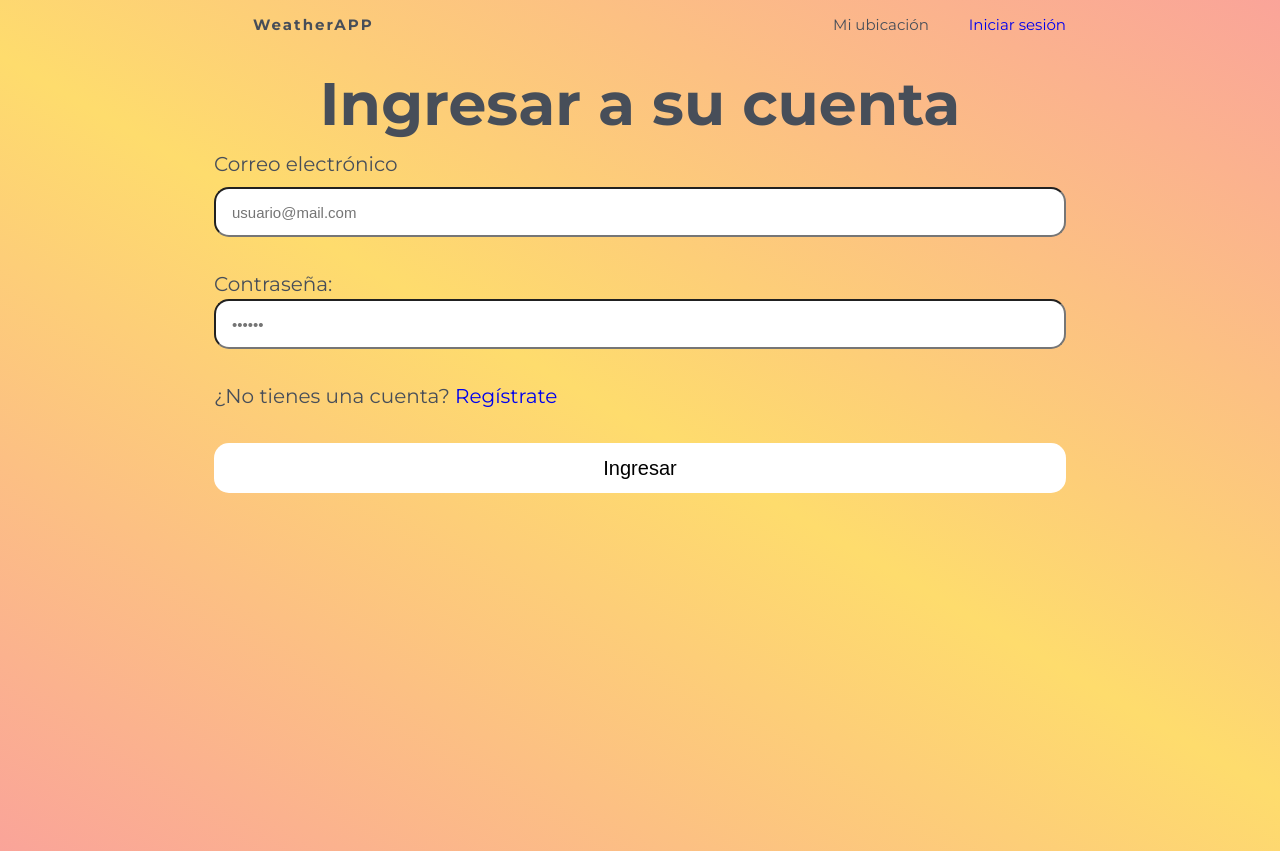
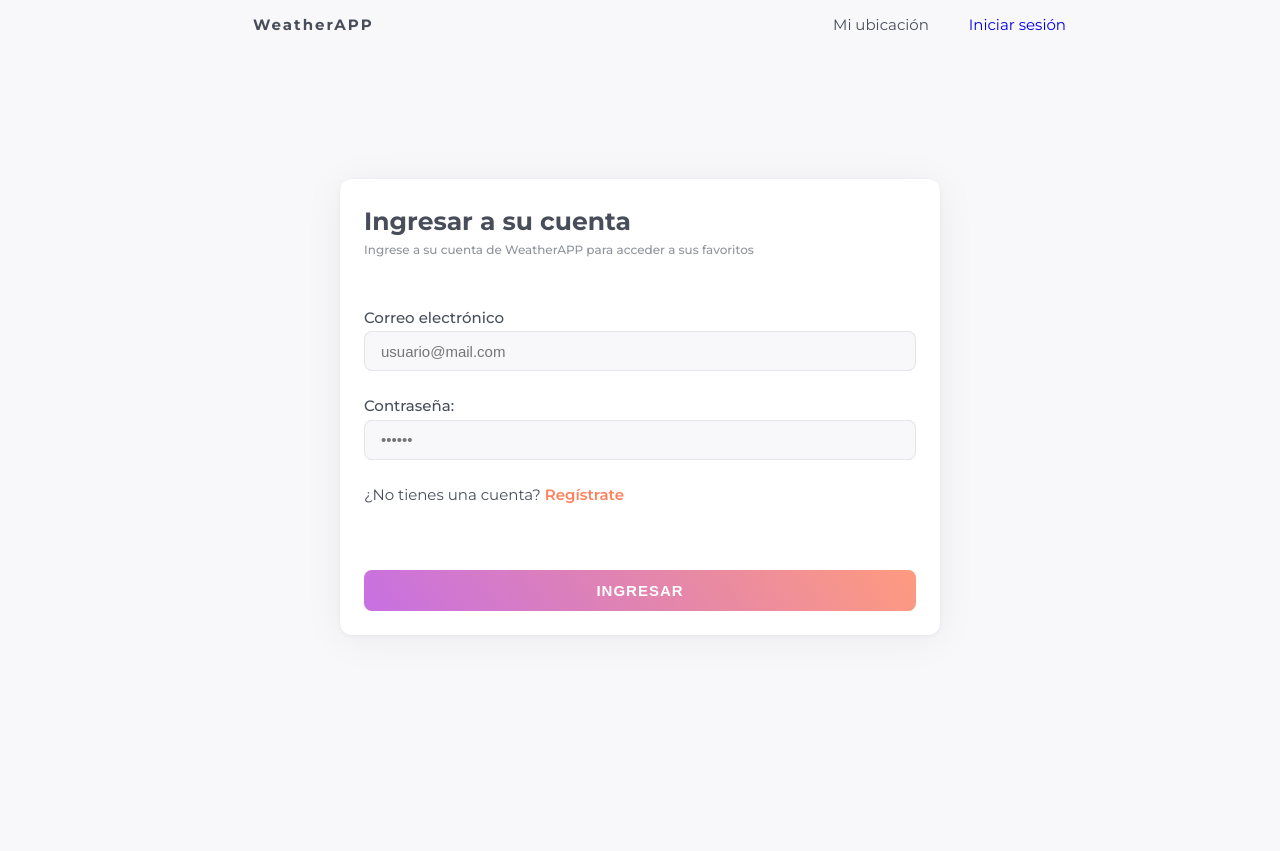
Before and after one commit to exeMacchi/WeatherApp, a React (Vite) app: page /login in a window 1280 px wide. Built offline with nearby package versions, Linux system fonts and the light colour scheme; some icons are missing.

Commit message:
refactor: estilos

```diff
--- a/src/App.css
+++ b/src/App.css
@@ -7,3 +7,123 @@
 main {
     min-height: 100vh;
 }
+
+/* Clases globales */
+
+.text-dg-primary{
+    width: fit-content;
+    background-image: var(--dg-primary);
+    background-clip: text;
+    -webkit-background-clip: text;
+    -webkit-text-fill-color: transparent;
+}
+
+
+/* Background icons style */
+.bg--sunny{
+    background: var(--dg-lightblue);
+}
+    .bg--sunny .nav,
+    .bg--sunny .nav__logo,
+    .bg--sunny .current-container {
+        color: var(--text-white-hard);
+    }
+
+.bg--partly_cloudy_night{
+    background: var(--dg-deepblue);
+}
+    .bg--partly_cloudy_night .nav,
+    .bg--partly_cloudy_night .nav__logo,
+    .bg--partly_cloudy_night .current-container {
+        color: var(--text-white-hard);
+    }
+
+.bg--clear_night{
+    background: var(--dg-darkblue);
+}
+    .bg--clear_night .nav,
+    .bg--clear_night .nav__logo,
+    .bg--clear_night .current-container {
+        color: var(--text-white-hard);
+    }
+
+.bg--partly_cloudy_day{
+    background: var(--dg-purple);
+}
+    .bg--partly_cloudy_day .nav,
+    .bg--partly_cloudy_day .nav__logo,
+    .bg--partly_cloudy_day .current-container {
+        color: var(--text-white-hard);
+    }
+
+.bg--cloud{
+    background: var(--dg-lightgray);
+}
+    .bg--cloud .nav,
+    .bg--cloud .nav__logo,
+    .bg--cloud .current-container {
+        color: var(--text-black-solid);
+    }
+
+.bg--foggy{
+    background: var(--dg-lightgray);
+}
+    .bg--foggy .nav,
+    .bg--foggy .nav__logo,
+    .bg--foggy .current-container {
+        color: var(--text-black-solid);
+    }
+
+.bg--weather_mix{
+    background: var(--dg-weather_mix);
+}
+    .bg--weather_mix .nav,
+    .bg--weather_mix .nav__logo,
+    .bg--weather_mix .current-container {
+        color: var(--text-black-solid);
+    }
+
+.bg--weather_snowy{
+    background: var(--dg-ultralightblue);
+}
+    .bg--weather_snowy .nav,
+    .bg--weather_snowy .nav__logo,
+    .bg--weather_snowy .current-container {
+        color: var(--text-black-solid);
+    }
+
+.bg--rainy{
+    background: var(--dg-gray);
+}
+    .bg--rainy .nav,
+    .bg--rainy .nav__logo,
+    .bg--rainy .current-container {
+        color: var(--text-white-hard);
+    }
+
+.bg--thunderstorm{
+    background: var(--dg-gray);
+}
+    .bg--thunderstorm .nav,
+    .bg--thunderstorm .nav__logo,
+    .bg--thunderstorm .current-container {
+        color: var(--text-white-hard);
+    }
+
+.bg--routine{
+    background: var(--dg-routine);
+}
+    .bg--routine .nav,
+    .bg--routine .nav__logo,
+    .bg--routine .current-container {
+        color: var(--text-black-solid);
+    }
+
+.bg--default{
+    background: var(--bg);
+}
+    .bg--default .nav,
+    .bg--default .nav__logo,
+    .bg--default .current-container {
+        color: var(--text-black-solid);
+    }
--- a/src/components/Weather/Current/Current.css
+++ b/src/components/Weather/Current/Current.css
@@ -80,113 +80,3 @@
     font-weight: var(--semibold);
     letter-spacing: 1.5px;
 }
-
-/* Background icons style */
-
-.bg--sunny{
-    background: var(--dg-lightblue);
-}
-    .bg--sunny .nav,
-    .bg--sunny .nav__logo,
-    .bg--sunny .current-container {
-        color: var(--text-white-hard);
-    }
-
-.bg--partly_cloudy_night{
-    background: var(--dg-deepblue);
-}
-    .bg--partly_cloudy_night .nav,
-    .bg--partly_cloudy_night .nav__logo,
-    .bg--partly_cloudy_night .current-container {
-        color: var(--text-white-hard);
-    }
-
-.bg--clear_night{
-    background: var(--dg-darkblue);
-}
-    .bg--clear_night .nav,
-    .bg--clear_night .nav__logo,
-    .bg--clear_night .current-container {
-        color: var(--text-white-hard);
-    }
-
-.bg--partly_cloudy_day{
-    background: var(--dg-purple);
-}
-    .bg--partly_cloudy_day .nav,
-    .bg--partly_cloudy_day .nav__logo,
-    .bg--partly_cloudy_day .current-container {
-        color: var(--text-white-hard);
-    }
-
-.bg--cloud{
-    background: var(--dg-lightgray);
-}
-    .bg--cloud .nav,
-    .bg--cloud .nav__logo,
-    .bg--cloud .current-container {
-        color: var(--text-black-solid);
-    }
-
-.bg--foggy{
-    background: var(--dg-lightgray);
-}
-    .bg--foggy .nav,
-    .bg--foggy .nav__logo,
-    .bg--foggy .current-container {
-        color: var(--text-black-solid);
-    }
-
-.bg--weather_mix{
-    background: var(--dg-weather_mix);
-}
-    .bg--weather_mix .nav,
-    .bg--weather_mix .nav__logo,
-    .bg--weather_mix .current-container {
-        color: var(--text-black-solid);
-    }
-
-.bg--weather_snowy{
-    background: var(--dg-ultralightblue);
-}
-    .bg--weather_snowy .nav,
-    .bg--weather_snowy .nav__logo,
-    .bg--weather_snowy .current-container {
-        color: var(--text-black-solid);
-    }
-
-.bg--rainy{
-    background: var(--dg-gray);
-}
-    .bg--rainy .nav,
-    .bg--rainy .nav__logo,
-    .bg--rainy .current-container {
-        color: var(--text-white-hard);
-    }
-
-.bg--thunderstorm{
-    background: var(--dg-gray);
-}
-    .bg--thunderstorm .nav,
-    .bg--thunderstorm .nav__logo,
-    .bg--thunderstorm .current-container {
-        color: var(--text-white-hard);
-    }
-
-.bg--routine{
-    background: var(--dg-routine);
-}
-    .bg--routine .nav,
-    .bg--routine .nav__logo,
-    .bg--routine .current-container {
-        color: var(--text-black-solid);
-    }
-
-.bg--default{
-    background: var(--dg-default);
-}
-    .bg--default .nav,
-    .bg--default .nav__logo,
-    .bg--default .current-container {
-        color: var(--text-black-solid);
-    }
--- a/src/components/Weather/Weather.jsx
+++ b/src/components/Weather/Weather.jsx
@@ -44,11 +44,11 @@ const Weather = ({isLoading, show, weatherData, isLogged, favorite}) => {
             if (isLogged.logged) {
                 return favorite ? (
                     <div className="favorite-button-container">
-                        <button disabled className="btn--fav btn--fav-disabled"><Icon className="nav__icon" icon="tabler:star" /><span>Favorito</span></button>
+                        <button disabled className="btn--fav btn--fav-disabled"><Icon icon="tabler:star-filled" /></button>
                     </div>
                 ):(
                     <div className="favorite-button-container">
-                        <button onClick={handleAddFavorite} className="btn--fav"><Icon className="nav__icon" icon="tabler:star" /><span>Añadir</span></button>
+                        <button onClick={handleAddFavorite} className="btn--fav"><Icon icon="tabler:star" /><span>Agregar</span></button>
                     </div>
                 )
             }
--- a/src/pages/Login/Login.css
+++ b/src/pages/Login/Login.css
@@ -1,60 +1,20 @@
-.login__container {
-    display: grid;
-    place-items: center;
+.card--login{
+    max-width: 600px;
+    margin: 0 auto;
+    margin-top: var(--spacing-120);
 }
 
-    .login__form-container {
-        width: 100%;
-        display: flex;
-        flex-direction: column;
-        gap: var(--spacing-32);
-    }
-
-.login__title {
-    font-size: 6rem;
+.btn--login{
+    width: 100%;
 }
 
-.login__email-container {
-    display: flex;
-    flex-direction: column;
-    gap: var(--spacing-8);
+.singup__text{
+    font-size: 1.5rem;
 }
 
-    .login__email-label {
-        font-size: 2rem;
-    }
-
-.login__pass-container {
-    display: flex;
-    flex-direction: column;
+form .inputs__container:first-child{
+    margin-top: var(--spacing-48);
 }
-    .login__pass-label {
-        font-size: 2rem;
-    }
-
-
-.login__input {
-    font-size: 1.5rem;
-    height: 50px;
-    padding-left: var(--spacing-16);
-    border-radius: 15px;
+form .inputs__container:last-child{
+    margin-top: var(--spacing-64);
 }
-
-.login__signup {
-    font-size: 2rem;
-}
-
-.login__submit {
-    border: none;
-    background-color: #fff;
-    color: black;
-    border-radius: 15px;
-    transition: background-color 0.5s ease;
-    height: 50px;
-    font-size: 2rem;
-    cursor: pointer;
-}
-
-    .login__submit:hover {
-        background-color: burlywood;
-    }
--- a/src/pages/Login/Login.jsx
+++ b/src/pages/Login/Login.jsx
@@ -30,43 +30,52 @@ const Login = ({ setBgClass, setIsLogged }) => {
     }
 
     return(
-            <section className="login__container">
-                <h1 className="login__title">Ingresar a su cuenta</h1>
-                <form onSubmit={handleOnSubmit} className="login__form-container">
-                    <div className="login__email-container">
-                        <label htmlFor="login-email"
-                               className="login__email-label">
+            <section className="card card--login">
+                <section className="card__header">
+                    <h2 className="card__title">Ingresar a su cuenta</h2>
+                    <span className="card__subtitle">Ingrese a su cuenta de WeatherAPP para acceder a sus favoritos</span>
+                </section>
+
+                <section className="card__body">
+                    <form onSubmit={handleOnSubmit} className="">
+                        <div className="inputs__container">
+                            <label htmlFor="label"
+                                className="label">
                                 Correo electrónico
                             </label>
                             <input id="login-email"
                                 name="user-email"
-                               className="login__input"
+                                className="input input--text"
                                 type="email"
                                 value={email}
                                 placeholder="usuario@mail.com"
                                 onChange={e => setEmail(e.target.value)}/>
                         </div>
 
-                    <div className="login__pass-container">
+                        <div className="inputs__container">
                             <label htmlFor="login-pass"
-                               className="login__email-label">
+                                className="label">
                                 Contraseña:
                             </label>
                             <input id="login-pass"
                                 name="user-pass"
-                               className="login__input"
+                                className="input input--text"
                                 type="password"
                                 placeholder="••••••"
                                 value={password}
                                 onChange={e => setPassword(e.target.value)}/>
                         </div>
-                    <p className="login__signup">
-                        ¿No tienes una cuenta? <Link to="/register">Regístrate</Link>
+                        <div className="inputs__container">
+                            <p className="singup__text">
+                                ¿No tienes una cuenta? <Link to="/register" className="link">Regístrate</Link>
                             </p>
+                        </div>
 
-                    <button type="submit"
-                            className="login__submit">Ingresar</button>
+                        <div className="inputs__container">
+                            <button type="submit" className="btn btn--login">Ingresar</button>
+                        </div>
                     </form>
+                </section>
             </section>
     )
 }
--- a/src/pages/Register/Register.jsx
+++ b/src/pages/Register/Register.jsx
@@ -22,40 +22,43 @@ const Register = () => {
     }
 
     return(
-<section className="login__container card">
-                <h1 className="login__title">Registro</h1>
+        <section className="card card--login">
+                <section className="card__header">
+                    <h2 className="card__title">Registrar</h2>
+                    <span className="card__subtitle">Registrar una cuenta en WeatherAPP para guardar sus favoritos</span>
+                </section>
 
-                <form onSubmit={handleOnSubmit} className="login__form-container">
-                    <div className="login__email-container">
-                        <label htmlFor="login-email"
-                               className="login__email-label">
+                <section className="card__body">
+                    <form onSubmit={handleOnSubmit} className="">
+                        <div className="inputs__container">
+                            <label htmlFor="label"
+                                className="label">
                                 Correo electrónico
                             </label>
-                        <input id="email"
-                               name="email"
-                               className="login__input"
+                            <input id="login-email"
+                                name="user-email"
+                                className="input input--text"
                                 type="email"
-                               placeholder="usuario@mail.com"
-                               />
+                                placeholder="usuario@mail.com"/>
                         </div>
 
-                    <div className="login__pass-container">
+                        <div className="inputs__container">
                             <label htmlFor="login-pass"
-                               className="login__email-label">
+                                className="label">
                                 Contraseña:
                             </label>
-                        <input id="pass"
-                               name="pass"
-                               className="login__input"
+                            <input id="login-pass"
+                                name="user-pass"
+                                className="input input--text"
                                 type="password"
-                               placeholder="••••••"
-                               />
+                                placeholder="••••••"/>
                         </div>
 
-
-                    <button type="submit"
-                            className="login__submit">Ingresar</button>
+                        <div className="inputs__container">
+                            <button type="submit" className="btn btn--login">Registrarse</button>
+                        </div>
                     </form>
+                </section>
             </section>
     )
 }
--- a/src/styles/card.css
+++ b/src/styles/card.css
@@ -7,8 +7,23 @@
     box-shadow: var(--bs-primary);
 }
 
+.card__header{
+    margin-bottom: var(--spacing-24);
+    display: flex;
+    flex-direction: column;
+    justify-content: space-between;
+}
+
+.card__body{
+}
+
 .card__title{
-    margin-bottom: var(--spacing-24);
-    font-size: 2rem;
+    font-size: 2.5rem;
+    color: var(--text-black-solid);
+}
+
+.card__subtitle{
+    font-size: 1.2rem;
+    font-weight: 500;
     color: var(--text-black-medium);
 }
--- a/src/styles/inputs.css
+++ b/src/styles/inputs.css
@@ -1,43 +1,96 @@
-/* Buttons */
-.btn--fav-add{
-    border: none;
-    outline: none;
-    padding: var(--spacing-4) var(--spacing-8);
+.inputs__container{
     display: flex;
-    align-items: center;
-    gap: var(--spacing-18);
-    background: var(--bg-card);
-    border-radius: 4px;
-    color: var(--text-black-solid);
-    cursor: pointer;
+    flex-direction: column;
+    gap: var(--spacing-2);
+    margin-bottom: var(--spacing-24);
 }
 
-.btn--fav-disabled{
-    background: red;
-}
+    .inputs__container:last-child{
+        margin-bottom: 0;
+    }
 
-.btn--fav-delete{
+/* Inputs */
+.label{
+    font-size: 1.5rem;
+    font-weight: 500;
 
 }
 
-.btn--fav-edit{
-
+.input{
+    width: 100%;
+    height: var(--spacing-40);
+    padding: var(--spacing-8) var(--spacing-16);
+    border: var(--border-card);
+    border-radius: var(--br-secondary);
+    outline-color: var(--color-primary);
+    background: var(--bg);
+    color: var(--text-black-solid);
+    font-size: 1.5rem;
+    font-weight: var(--regular);
+    transition: border var(--tr-03), outline var(--tr-03), color var(--tr-03);
 }
 
-.btn--fav{
+.input:hover{
+    border-color:var(--color-primary);
+    outline-color: var(--color-primary);
+    color: var(--text-black-solid);
+}
+
+/* Buttons */
+.btn{
+    width: fit-content;
+    padding: var(--spacing-12) var(--spacing-24);
+    display: flex;
+    justify-content: center;
+    align-items: center;
+    gap: var(--spacing-8);
+    background: var(--dg-primary);
     border: none;
-    outline: none;
+    border-radius: var(--br-secondary);
+    color: var(--text-white-hard);
+    text-transform: uppercase;
+    font-size: 1.5rem;
+    font-weight: var(--semibold);
+    letter-spacing: 1px;
+    cursor: pointer;
+    opacity: .8;
+    transition: box-shadow var(--tr-03), opacity var(--tr-03);
+}
+
+.btn:hover{
+    box-shadow: var(--bs-secondary);
+    opacity: 1;
+}
+
+.btn-rounded{
     padding: var(--spacing-8) var(--spacing-8);
     display: flex;
     align-items: center;
     gap: var(--spacing-18);
-    background: var(--bg-card);
+    background: var(--bg);
+    border: var(--border-card);
     border-radius: 50px;
+    color: var(--text-black-medium);
     font-size: 2.5rem;
-    color: var(--text-black-solid);
     cursor: pointer;
+    transition: background var(--tr-03), color var(--tr-03);
 }
 
-.btn--fav:hover{
-    background: red;
+    .btn-rounded:hover{
+        background: var(--color-primary);
+        color: var(--text-white-hard);
+        box-shadow: var(--bs-primary);
+    }
+
+/* Links(anchors) */
+
+.link{
+    color: var(--color-primary);
+    font-weight: var(--semibold);
+    transition: color var(--tr-03), text-decoration var(--tr-03);
 }
+
+.link:hover{
+    color: var(--color-secondary);
+    text-decoration: underline;
+}
--- a/src/styles/variables.css
+++ b/src/styles/variables.css
@@ -1,7 +1,10 @@
 :root{
     /* Colors */
-    --bg: #f7f7f7;
+    --bg: #f8f7fa;
     --bg-card: #FFF;
+
+    --color-secondary: #b94cdb;
+    --color-primary: #fe815e;
 
     /* Degradados */
     --dg-ultralightblue: linear-gradient(to bottom, #e0eafc, #c7edff);
@@ -11,7 +14,10 @@
     --dg-gray: linear-gradient(-45deg, #bdc3c7, #2c3e50);
     --dg-lightgray: linear-gradient(-45deg, #8e9eab, #eef2f3);
     --dg-purple: linear-gradient(45deg, #457fca, #5691c8);
-    --dg-default: linear-gradient(30deg, #faa499 0%, #fedc6d 50%, #faa499 100%);
+    /* --dg-default: linear-gradient(30deg, #faa499 0%, #fedc6d 50%, #faa499 100%); */
+
+
+    --dg-primary: linear-gradient(54deg,#b94cdb,#fe815e);
 
     --text-black-hard: #2c2f35;
     --text-black-solid: #474e59;
@@ -52,7 +58,9 @@
     --br-secondary: 8px;
 
     --bs-primary: 0 1px 4px 0 rgba(0,0,0,.05),0 4px 40px 0 rgba(0,0,0,.06);
+    --bs-secondary: 0 .25rem 1.125rem rgba(75,70,92,.3);
 
+    --border-card: 1px solid hsla(0,0%,51.4%,.16);
     /* Transiciones */
     --tr-03: 0.3s ease-in-out;
 }
```
Also changed, not shown: src/components/Weather/weather.css (+30 -0 lines), src/pages/Favorites/Favorites.css (+15 -10 lines), src/pages/Favorites/Favorites.jsx (+12 -9 lines). Lines whose indentation alone changed are shown as unchanged.
